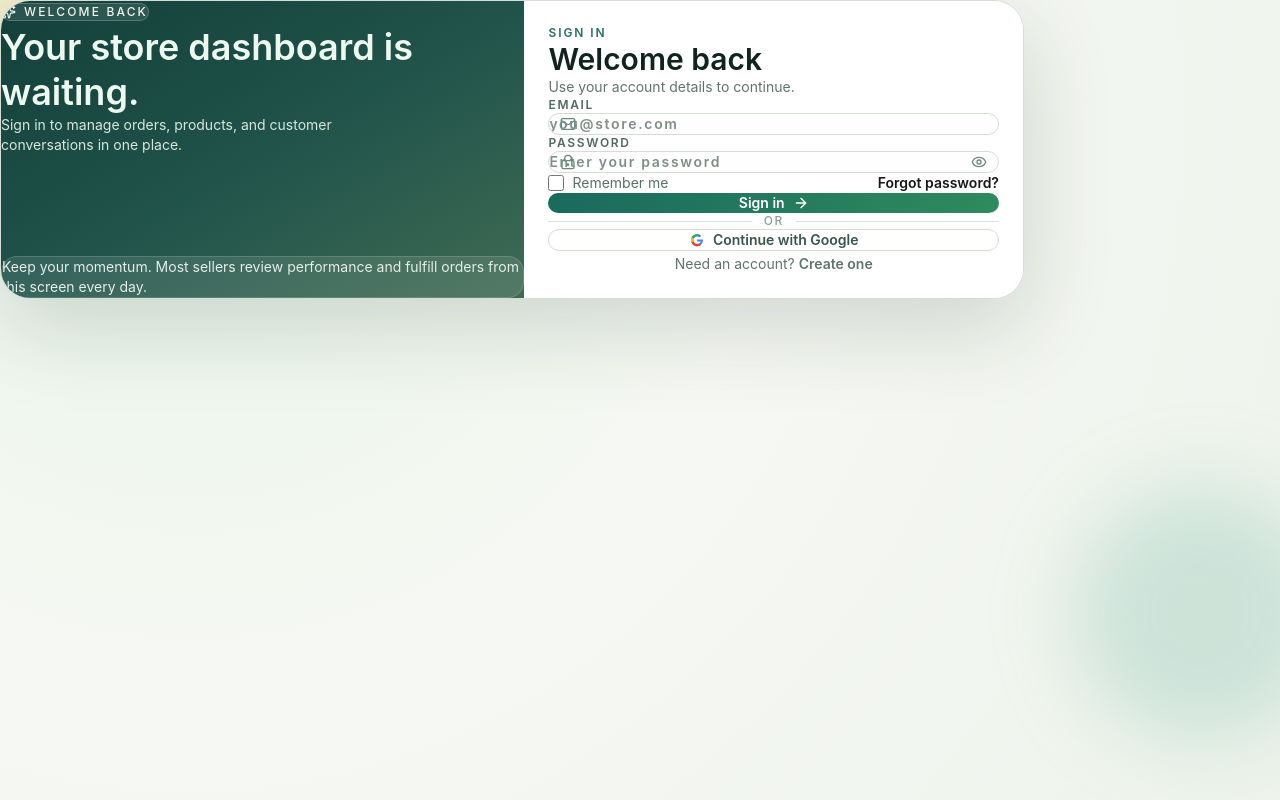
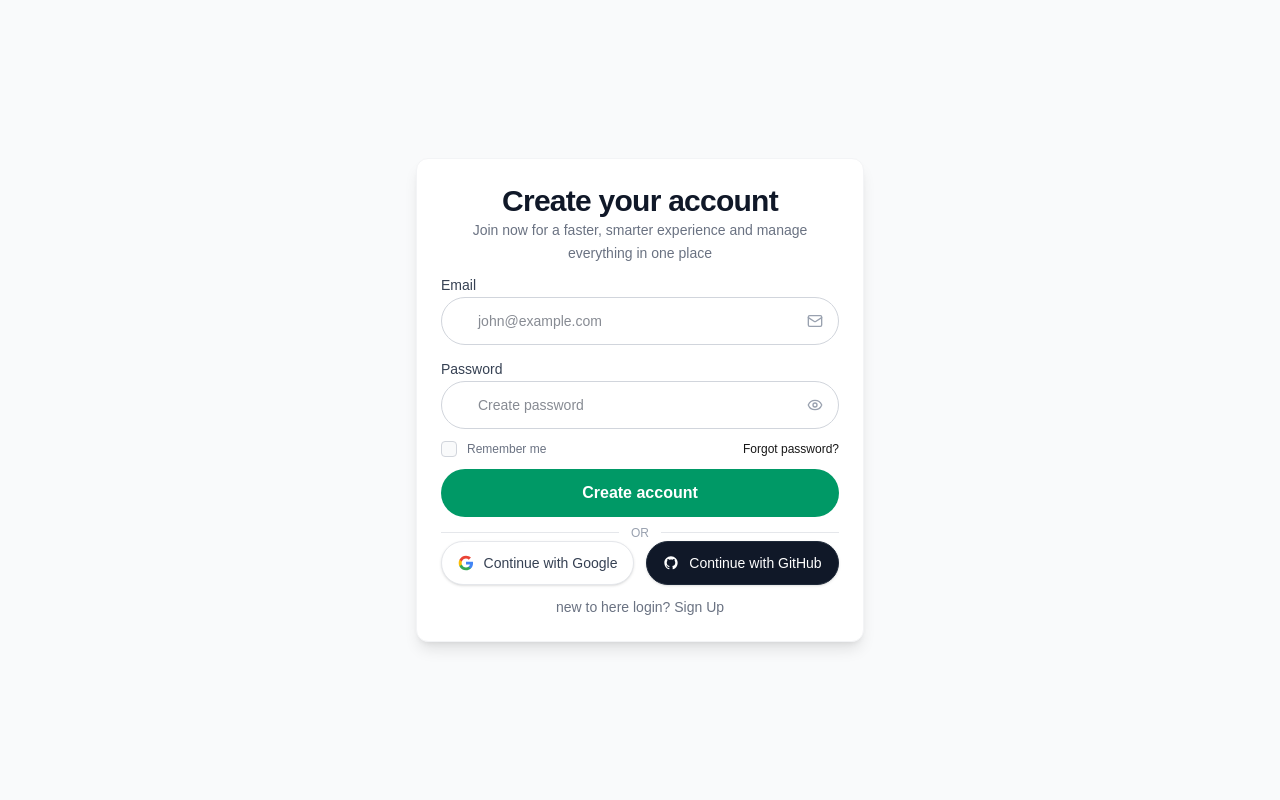
Before and after one commit to shubhambajetha/monorepo-ecom, a Next.js app in the folder apps/web/: page /auth/signin in a window 1280 px wide. Built offline with nearby package versions, Linux system fonts and the light colour scheme.

Commit message:
fix the code of sign and link both to each other

```diff
--- a/apps/web/app/components/(auth)/SigninForm.tsx
+++ b/apps/web/app/components/(auth)/SigninForm.tsx
@@ -2,149 +2,182 @@
 
 import Link from 'next/link';
 import { useState } from 'react';
-import { ArrowRight, Eye, EyeOff, LockKeyhole, Mail, Sparkles } from 'lucide-react';
+import { Eye, EyeOff, Mail} from 'lucide-react';
 
-const GoogleLogo = () => (
-  <svg viewBox="0 0 24 24" aria-hidden="true" className="h-4 w-4">
-    <path
-      fill="#4285F4"
-      d="M21.35 11.1h-9.18v2.98h5.27c-.23 1.52-1.74 4.45-5.27 4.45-3.17 0-5.75-2.62-5.75-5.86s2.58-5.86 5.75-5.86c1.81 0 3.02.77 3.72 1.44l2.54-2.47C16.78 4.24 14.66 3.2 12.17 3.2 7.2 3.2 3.17 7.24 3.17 12.2s4.03 9 9 9c5.2 0 8.65-3.65 8.65-8.8 0-.59-.06-1.03-.15-1.3Z"
-    />
-    <path fill="#34A853" d="M3.17 7.24 5.62 9.04c.66-1.96 2.52-3.39 4.9-3.39 1.81 0 3.02.77 3.72 1.44l2.54-2.47C16.78 4.24 14.66 3.2 12.17 3.2c-3.5 0-6.49 2.01-8 4.04Z" />
-    <path fill="#FBBC05" d="M3.17 12.2c0 1.57.39 3.04 1.09 4.34l2.84-2.2a5.95 5.95 0 0 1 0-4.28l-2.84-2.2a8.9 8.9 0 0 0-1.09 4.34Z" />
-    <path fill="#EA4335" d="M12.17 21.2c2.43 0 4.47-.8 5.97-2.19l-2.76-2.26c-.75.53-1.74.9-3.21.9-2.45 0-4.53-1.66-5.27-3.9l-2.84 2.2c1.5 2.97 4.59 5.25 8.11 5.25Z" />
-  </svg>
-);
-
-const SigninForm = () => {
+export default function SignupForm() {
   const [email, setEmail] = useState('');
   const [password, setPassword] = useState('');
+  const [rememberMe, setRememberMe] = useState(false);
   const [showPassword, setShowPassword] = useState(false);
-  const [rememberMe, setRememberMe] = useState(false);
 
-  const baseInputClass =
-    'w-full rounded-xl border border-[#d4ddd2] bg-[#fdfefd] py-3 pl-10 pr-4 text-sm text-[#10231f] placeholder:text-[#7f8f87] transition focus:border-[#1e7a67] focus:outline-none focus:ring-4 focus:ring-[#1e7a67]/10';
+
+  const getPasswordStrength = (val: string) => {
+    let score = 0;
+    if (val.length >= 8) score++;
+    if (/[A-Z]/.test(val)) score++;
+    if (/[0-9]/.test(val)) score++;
+    if (/[^A-Za-z0-9]/.test(val)) score++;
+    return score;
+  };
+
+  const strengthScore = getPasswordStrength(password);
+
+  const strengthColor = (index: number) => {
+    if (index >= strengthScore) return 'bg-gray-200';
+    if (strengthScore === 1) return 'bg-red-400';
+    if (strengthScore === 2) return 'bg-amber-400';
+    if (strengthScore === 3) return 'bg-emerald-400';
+    return 'bg-emerald-600';
+  };
+
+  const inputClass =
+    'w-full h-12 rounded-full  px-4 pr-12 text-sm text-gray-900 !px-6 placeholder:!px-3 text-gray-500 outline-none  transition-all duration-200 border border-gray-300 hover:border-gray-400';
 
   return (
-    <section className="relative min-h-screen overflow-hidden bg-[radial-gradient(circle_at_15%_15%,#e9f6ea_0%,#f6f8f3_45%,#eef3ec_100%)] px-4 py-8 sm:px-6 sm:py-10 lg:px-8 lg:py-12">
-      <div className="pointer-events-none absolute inset-0">
-        <div className="auth-float absolute -left-16 -top-12 h-40 w-40 rounded-full bg-[#f4c96f]/30 blur-2xl sm:h-56 sm:w-56" />
-        <div className="auth-float auth-float-slow absolute -right-12 bottom-12 h-48 w-48 rounded-full bg-[#63b09b]/25 blur-2xl sm:h-64 sm:w-64" />
-      </div>
-
-      <div className="auth-fade-up relative mx-auto grid w-full max-w-5xl overflow-hidden rounded-[30px] border border-[#d5ddd5] bg-[#f4f7f1] shadow-[0_28px_90px_rgba(16,35,31,0.16)] lg:grid-cols-[1.05fr_1fr]">
-        <aside className="hidden flex-col justify-between bg-gradient-to-br from-[#133f3a] via-[#20534a] to-[#3f6b54] p-10 text-[#edf8ef] lg:flex">
-          <div>
-            <div className="mb-8 inline-flex items-center gap-2 rounded-full border border-white/20 bg-white/10 px-3 py-1 text-xs font-medium uppercase tracking-[0.18em]">
-              <Sparkles size={14} />
-              Welcome Back
-            </div>
-            <h1 className="text-4xl font-semibold leading-tight">Your store dashboard is waiting.</h1>
-            <p className="mt-4 max-w-sm text-sm text-[#d8e7dc]">
-              Sign in to manage orders, products, and customer conversations in one place.
+    <section className="min-h-screen flex items-center justify-center p-6 bg-gray-50 font-[Sora,sans-serif]">
+      <div className="w-full max-w-md bg-white rounded-xl shadow-lg border border-gray-100 !p-10 sm:!p-6 space-y-10 ">
+        <div className="text-center space-y-3 !mb-2">
+          <h1 className="text-3xl font-semibold text-gray-900 tracking-tight">
+            Create your account
+          </h1>
+          <p className="text-sm text-gray-500  mx-auto flex item-center justify-center leading-relaxed">
+            Join now for a faster, smarter experience and manage everything in one place
           </p>
         </div>
 
-          <div className="rounded-2xl border border-white/15 bg-white/10 p-4 text-sm text-[#e4efe7]">
-            Keep your momentum. Most sellers review performance and fulfill orders from this screen every day.
+        {/* Email */}
+        <div className="space-y-4 !mb-3">
+          <label className="text-sm font-medium text-gray-700">Email</label>
+          <div className="relative">
+            <input
+              type="email"
+              placeholder="john@example.com"
+              className={inputClass}
+              value={email}
+              onChange={(e) => setEmail(e.target.value)}
+            />
+            <Mail className="absolute right-4 top-1/2 -translate-y-1/2 text-gray-400" size={16} />
           </div>
-        </aside>
-
-        <div className="bg-white !p-6 sm:!p-6">
-          <div className="mb-8 lg:mb-10">
-            <p className="mb-3 text-xs font-semibold uppercase tracking-[0.16em] text-[#2a6f63]">Sign in</p>
-            <h2 className="text-2xl font-semibold text-[#10231f] sm:text-3xl">Welcome back</h2>
-            <p className="mt-2 text-sm text-[#61746c]">Use your account details to continue.</p>
         </div>
 
-          <form className="space-y-5" onSubmit={(e) => e.preventDefault()}>
-            <label className="block text-xs font-semibold uppercase tracking-[0.14em] text-[#4f6a61]">
-              Email
-              <span className="relative mt-2 block">
-                <Mail size={16} className="pointer-events-none absolute left-3 top-1/2 -translate-y-1/2 text-[#6f8a80]" />
+        {/* Password */}
+        <div className="space-y-4 !mb-3">
+          <label className="text-sm font-medium text-gray-700">Password</label>
+          <div className="relative">
             <input
-                  type="email"
-                  value={email}
-                  onChange={(e) => setEmail(e.target.value)}
-                  placeholder="you@store.com"
-                  className={baseInputClass}
+              type={showPassword ? 'text' : 'password'}
+              placeholder="Create password"
+              className={inputClass}
+              value={password}
+              onChange={(e) => setPassword(e.target.value)}
             />
+            <button
+              type="button"
+              onClick={() => setShowPassword(!showPassword)}
+              className="absolute right-4 top-1/2 -translate-y-1/2 text-gray-400"
+            >
+              {showPassword ? <EyeOff size={16} /> : <Eye size={16} />}
+            </button>
+          </div>
+
+          {password.length > 0 && (
+            <div className="flex gap-1 mt-1">
+              {[0, 1, 2, 3].map((i) => (
+                <div key={i} className={`h-1 flex-1 rounded ${strengthColor(i)}`} />
+              ))}
+            </div>
+          )}
+        </div>
+
+
+        {/* Remember */}
+        <div className="flex items-center justify-between mt-2">
+          <label className="flex items-center gap-2.5 cursor-pointer select-none group">
+            <div className="relative flex items-center justify-center">
+              <input
+                type="checkbox"
+                checked={rememberMe}
+                onChange={() => setRememberMe(!rememberMe)}
+                className="peer sr-only"
+              />
+              <div className="w-4 h-4 rounded border border-gray-300 bg-gray-50 peer-checked:bg-emerald-600 peer-checked:border-emerald-600 transition-all duration-150 flex items-center justify-center">
+                {rememberMe && (
+                  <svg width="9" height="9" viewBox="0 0 10 8" fill="none">
+                    <path
+                      d="M1 4L3.5 6.5L9 1"
+                      stroke="white"
+                      strokeWidth="1.6"
+                      strokeLinecap="round"
+                      strokeLinejoin="round"
+                    />
+                  </svg>
+                )}
+              </div>
+            </div>
+            <span className="text-xs text-gray-500 group-hover:text-gray-700 transition-colors">
+              Remember me
             </span>
           </label>
 
-            <label className="block text-xs font-semibold uppercase tracking-[0.14em] text-[#4f6a61]">
-              Password
-              <span className="relative mt-2 block">
-                <LockKeyhole
-                  size={16}
-                  className="pointer-events-none absolute left-3 top-1/2 -translate-y-1/2 text-[#6f8a80]"
-                />
-                <input
-                  type={showPassword ? 'text' : 'password'}
-                  value={password}
-                  onChange={(e) => setPassword(e.target.value)}
-                  placeholder="Enter your password"
-                  className={`${baseInputClass} pr-11`}
-                />
-                <button
-                  type="button"
-                  onClick={() => setShowPassword((prev) => !prev)}
-                  className="absolute right-3 top-1/2 -translate-y-1/2 text-[#6f8a80] transition hover:text-[#20574b]"
-                  aria-label={showPassword ? 'Hide password' : 'Show password'}
+          <Link
+            href="/forgot-password"
+            className="text-xs text-emerald-600 font-medium hover:text-emerald-700 hover:underline underline-offset-2 transition-colors"
           >
-                  {showPassword ? <EyeOff size={16} /> : <Eye size={16} />}
-                </button>
-              </span>
-            </label>
-
-            <div className="flex items-center justify-between gap-3 text-sm">
-              <label className="flex items-center gap-2 text-[#5a7067]">
-                <input
-                  type="checkbox"
-                  checked={rememberMe}
-                  onChange={(e) => setRememberMe(e.target.checked)}
-                  className="h-4 w-4 rounded border-[#9db1a8] text-[#1e7a67] focus:ring-[#1e7a67]/20"
-                />
-                Remember me
-              </label>
-              <Link href="#" className="font-semibold text-[#1e7a67] hover:text-[#14473f]">
             Forgot password?
           </Link>
         </div>
 
-            <button
-              type="submit"
-              className="flex w-full items-center justify-center gap-2 rounded-xl bg-gradient-to-r from-[#1a6a5d] to-[#2f8a5d] px-4 py-3 text-sm font-semibold text-white transition hover:translate-y-[-1px] hover:shadow-[0_12px_28px_rgba(26,106,93,0.32)]"
-            >
-              Sign in
-              <ArrowRight size={16} />
+        {/* Button */}
+        <button className="w-full h-12 rounded-full bg-emerald-600 hover:bg-emerald-700 text-white font-semibold flex items-center justify-center gap-4 !mt-3 !mb-2 transition">
+          Create account
         </button>
 
+        {/* Divider */}
         <div className="flex items-center gap-3">
-              <div className="h-px flex-1 bg-[#d9e3dc]" />
-              <span className="text-xs font-medium uppercase tracking-[0.12em] text-[#8a9d93]">Or</span>
-              <div className="h-px flex-1 bg-[#d9e3dc]" />
+          <div className="flex-1 h-px bg-gray-200" />
+          <span className="text-xs text-gray-400">OR</span>
+          <div className="flex-1 h-px bg-gray-200" />
         </div>
 
-            <button
-              type="button"
-              className="inline-flex w-full items-center justify-center gap-2 rounded-xl border border-[#d4ddd2] bg-white px-4 py-2.5 text-sm font-semibold text-[#37554e] transition hover:border-[#b8cbc0] hover:bg-[#f7fbf9]"
-            >
-              <GoogleLogo />
+        <div className="grid grid-cols-1 sm:grid-cols-2 gap-3 !mb-3">
+          <button className="w-full h-11 rounded-full border border-gray-200 bg-white hover:bg-gray-50 transition-all duration-150 flex items-center justify-center gap-2.5 text-sm font-medium text-gray-700 shadow-sm">
+            <svg width="16" height="16" viewBox="0 0 24 24" className="shrink-0">
+              <path
+                d="M22.56 12.25c0-.78-.07-1.53-.2-2.25H12v4.26h5.92c-.26 1.37-1.04 2.53-2.21 3.31v2.77h3.57c2.08-1.92 3.28-4.74 3.28-8.09z"
+                fill="#4285F4"
+              />
+              <path
+                d="M12 23c2.97 0 5.46-.98 7.28-2.66l-3.57-2.77c-.98.66-2.23 1.06-3.71 1.06-2.86 0-5.29-1.93-6.16-4.53H2.18v2.84C3.99 20.53 7.7 23 12 23z"
+                fill="#34A853"
+              />
+              <path
+                d="M5.84 14.09c-.22-.66-.35-1.36-.35-2.09s.13-1.43.35-2.09V7.07H2.18C1.43 8.55 1 10.22 1 12s.43 3.45 1.18 4.93l3.66-2.84z"
+                fill="#FBBC05"
+              />
+              <path
+                d="M12 5.38c1.62 0 3.06.56 4.21 1.64l3.15-3.15C17.45 2.09 14.97 1 12 1 7.7 1 3.99 3.47 2.18 7.07l3.66 2.84c.87-2.6 3.3-4.53 6.16-4.53z"
+                fill="#EA4335"
+              />
+            </svg>
             Continue with Google
           </button>
 
-            <p className="text-center text-sm text-[#60746b]">
-              Need an account?{' '}
-              <Link href="/auth/signup" className="font-semibold text-[#1e7a67] hover:text-[#14473f]">
-                Create one
+          <button className="w-full h-11 rounded-full border border-gray-800 bg-gray-900 hover:bg-gray-800 transition-all duration-150 flex items-center justify-center gap-2.5 text-sm font-medium text-white shadow-sm">
+            <svg width="16" height="16" viewBox="0 0 24 24" fill="white" className="shrink-0">
+              <path d="M12 2C6.477 2 2 6.477 2 12c0 4.418 2.865 8.167 6.839 9.49.5.092.682-.217.682-.482 0-.237-.009-.868-.013-1.703-2.782.604-3.369-1.342-3.369-1.342-.454-1.154-1.11-1.462-1.11-1.462-.908-.62.069-.608.069-.608 1.003.07 1.531 1.03 1.531 1.03.892 1.529 2.341 1.087 2.91.832.092-.647.35-1.088.636-1.338-2.22-.253-4.555-1.11-4.555-4.943 0-1.091.39-1.984 1.029-2.683-.103-.253-.446-1.27.098-2.647 0 0 .84-.269 2.75 1.025A9.564 9.564 0 0112 6.844c.85.004 1.705.115 2.504.337 1.909-1.294 2.747-1.025 2.747-1.025.546 1.377.203 2.394.1 2.647.64.699 1.028 1.592 1.028 2.683 0 3.842-2.339 4.687-4.566 4.935.359.309.678.919.678 1.852 0 1.336-.012 2.415-.012 2.743 0 .267.18.578.688.48C19.138 20.163 22 16.418 22 12c0-5.523-4.477-10-10-10z" />
+            </svg>
+            Continue with GitHub
+          </button>
+        </div>
+
+        {/* Footer */}
+        <p className="text-center text-sm text-gray-500">
+          new to here login?{' '}
+          <Link href="/auth/signup" className="text-emerald-600 font-medium">
+            Sign Up
           </Link>
         </p>
-          </form>
-        </div>
       </div>
     </section>
   );
-};
-
-export default SigninForm;
+}
--- a/apps/web/app/components/(auth)/SignupForm.tsx
+++ b/apps/web/app/components/(auth)/SignupForm.tsx
@@ -227,7 +227,7 @@ export default function SignupForm() {
         {/* Footer */}
         <p className="text-center text-sm text-gray-500">
           Already have an account?{' '}
-          <Link href="/login" className="text-emerald-600 font-medium">
+          <Link href="/auth/signin" className="text-emerald-600 font-medium">
             Sign in
           </Link>
         </p>
--- a/apps/web/app/components/home-carousel/Homebar.tsx
+++ b/apps/web/app/components/home-carousel/Homebar.tsx
@@ -7,7 +7,7 @@ import { Autoplay } from 'swiper/modules';
 import { Swiper, SwiperSlide } from 'swiper/react';
 import type { Swiper as SwiperType } from 'swiper';
 import { AnimatePresence, motion } from 'framer-motion';
-import 'swiper/css';
+
 
 const AUTOPLAY_DURATION_MS = 10_000;
 
```
Lines whose indentation alone changed are shown as unchanged.
